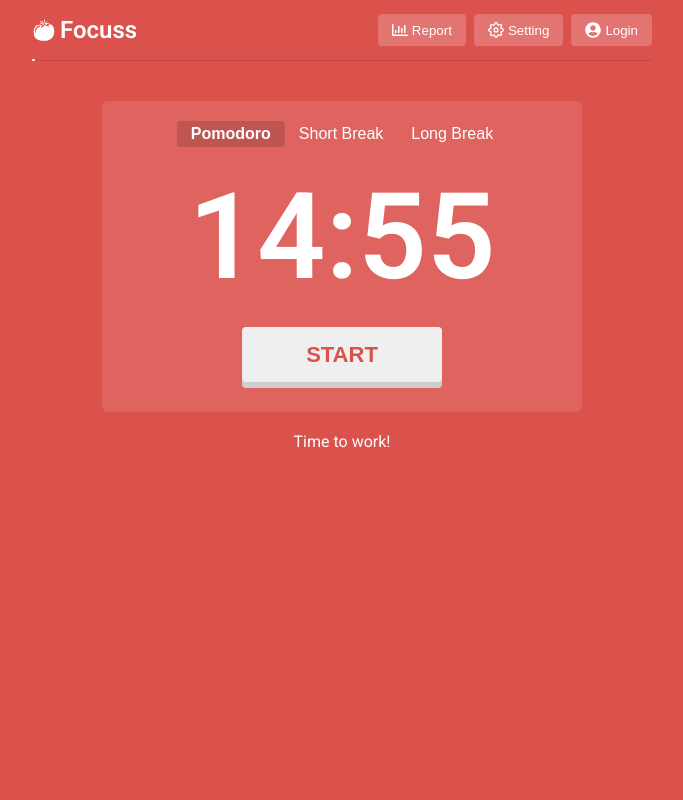
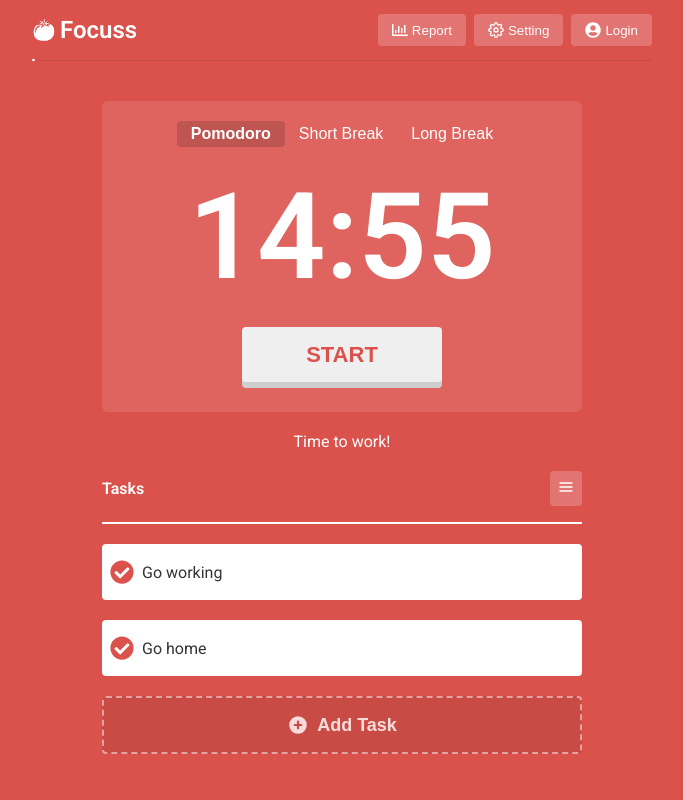
Before and after one commit to hughie-p/my-tomato, a React (Create React App) app: page / in a window 1280 px wide. Shown: the top 800 px of the page, without its empty margins (298-981 px from the left). Built offline with nearby package versions, Linux system fonts and the light colour scheme.

Commit message:
task: add tasks organism

```diff
--- a/src/app.tsx
+++ b/src/app.tsx
@@ -3,6 +3,7 @@ import Timer from 'components/organism/timer';
 import Header from 'components/organism/header';
 import './app.scss';
 import Footer from 'components/organism/footer';
+import Tasks from 'components/organism/tasks';
 
 const App = (): JSX.Element => (
   <React.Fragment>
@@ -10,6 +11,7 @@ const App = (): JSX.Element => (
       <div className="wrapper">
         <Header />
         <Timer pomodoroTime={900000} endTimePlan={Date.now() + 900000} />
+        <Tasks />
       </div>
     </main>
     <Footer />
--- a/src/components/atom/button/index.tsx
+++ b/src/components/atom/button/index.tsx
@@ -3,16 +3,17 @@ import cls from 'classnames';
 import './style.scss';
 
 interface Props {
+  className?: string;
   active?: boolean;
   children: React.ReactNode;
   onClick?: React.MouseEventHandler;
 }
 
 const Button = (props: Props): JSX.Element => {
-  const { children, onClick, active } = props;
-  const classNames = cls({ active });
+  const { children, className, onClick, active } = props;
+  const classNames = cls({ active, [className]: !!className });
   return (
-    <button className={classNames} onClick={onClick} type="button">
+    <button className={`${classNames}`} onClick={onClick} type="button">
       {children}
     </button>
   );
--- /dev/null
+++ b/src/components/atom/task/index.tsx
@@ -0,0 +1,13 @@
+import { TaskData } from 'components/types/task';
+import * as React from 'react';
+import { FaCheckCircle } from 'react-icons/fa';
+import './style.scss';
+
+const Task = ({ task }: TaskData): JSX.Element => (
+  <div className="task--wrapper">
+    <FaCheckCircle size="24px" className="task--checkbox__isdone" />
+    <div className="task--text__todo">{task.todo}</div>
+  </div>
+);
+
+export default Task;
--- /dev/null
+++ b/src/components/atom/task/style.scss
@@ -0,0 +1,18 @@
+.task--wrapper {
+  display: flex;
+  align-items: center;
+  color: #333;
+  margin-bottom: 20px;
+  background: #fff;
+  padding: 16px 8px;
+  border-radius: 4px;
+
+  .task--checkbox__isdone {
+    color: rgb(219, 82, 77);
+    cursor: pointer;
+  }
+
+  .task--text__todo{
+    margin-left: 8px;
+  }
+}
--- /dev/null
+++ b/src/components/molecule/tasklist/index.tsx
@@ -0,0 +1,38 @@
+import Button from 'components/atom/button';
+import { HiPlusCircle } from 'react-icons/hi';
+import * as React from 'react';
+import './style.scss';
+import Task from 'components/atom/task';
+
+const dummyData = [
+  {
+    id: 1,
+    done: false,
+    todo: 'Go working',
+    pomodoro: 4,
+    note: 'Notes',
+  },
+  {
+    id: 2,
+    done: true,
+    todo: 'Go home',
+    pomodoro: 2,
+    note: '',
+  },
+];
+
+const TaskList = (): JSX.Element => (
+  <div className="tasklist--wrapper">
+    <div className="tasklist--list">
+      {dummyData?.map((_task) => (
+        <Task key={_task.id} task={_task} />
+      ))}
+    </div>
+    <Button>
+      <HiPlusCircle size="22px" />
+      <span className="tasklist--button__text">Add Task</span>
+    </Button>
+  </div>
+);
+
+export default TaskList;
--- /dev/null
+++ b/src/components/molecule/tasklist/style.scss
@@ -0,0 +1,20 @@
+.tasklist--wrapper {
+  button {
+    display: flex;
+    align-items: center;
+    justify-content: center;
+    padding: 16px 4px;
+    color: #fff;
+    width: 100%;
+    border: 2px dashed rgba(255, 255, 255, 0.6);
+    border-radius: 4px;
+    background-color: rgba(0, 0, 0, 0.1);
+    opacity: 0.8;
+
+    .tasklist--button__text {
+      margin-left: 8px;
+      font-weight: bold;
+      font-size: 18px;
+    }
+  }
+}
--- /dev/null
+++ b/src/components/organism/tasks/index.tsx
@@ -0,0 +1,19 @@
+import Button from 'components/atom/button';
+import { FiMenu } from 'react-icons/fi';
+import * as React from 'react';
+import './style.scss';
+import TaskList from 'components/molecule/tasklist';
+
+const Tasks = (): JSX.Element => (
+  <div className="tasks--wrapper">
+    <div className="tasks--header">
+      <span className="tasks--title">Tasks</span>
+      <Button className="tasks--button__expand">
+        <FiMenu size="16px" />
+      </Button>
+    </div>
+    <TaskList />
+  </div>
+);
+
+export default Tasks;
--- /dev/null
+++ b/src/components/organism/tasks/style.scss
@@ -0,0 +1,26 @@
+.tasks--wrapper {
+  max-width: 480px;
+  margin: auto;
+
+  .tasks--header {
+    padding-bottom: 16px;
+    margin-bottom: 20px;
+    border-bottom: 2px solid white;
+    display: flex;
+    justify-content: space-between;
+    align-items: center;
+
+    .tasks--title {
+      color: white;
+      font-weight: bold;
+    }
+
+    .tasks--button__expand {
+      background: rgba(255, 255, 255, 0.2);
+      border: none;
+      border-radius: 4px;
+      color: white;
+      padding: 8px;
+    }
+  }
+}
--- /dev/null
+++ b/src/components/types/task.ts
@@ -0,0 +1,9 @@
+export type TaskData = {
+  task: {
+    id: number;
+    done: boolean;
+    todo: string;
+    pomodoro: number;
+    note?: string;
+  };
+};
```
